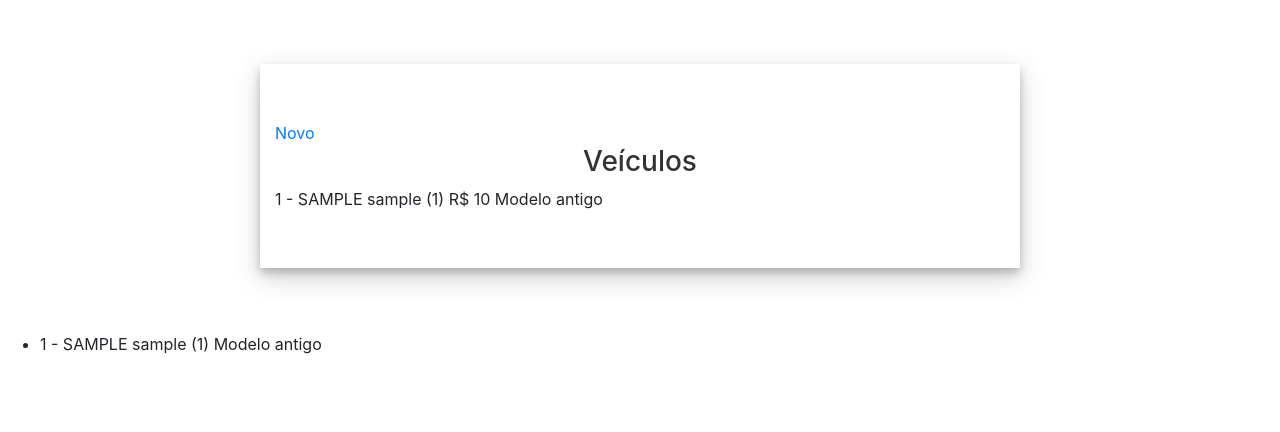
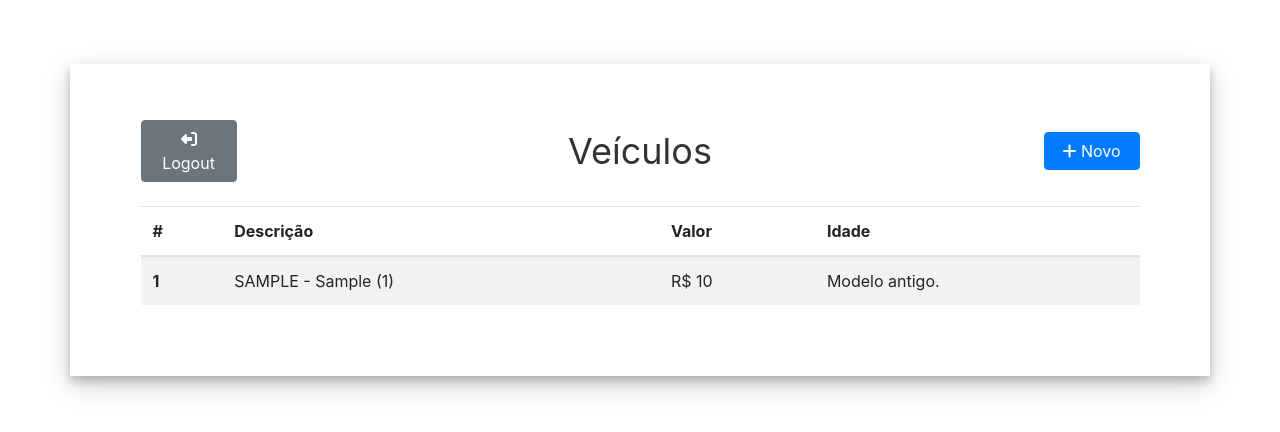
Before and after one commit to PedHC/ProgramacaoComercial, a Django app: page /veiculos/ in a window 1280 px wide. Shown: the top 432 px of the page. Run offline with Django 3.2, Linux system fonts and the light colour scheme; tables that the repository leaves empty hold one stand-in row (values such as "Sample post"); some libraries are stand-ins or nearby versions.

Commit message:
Estilizaçao Lista-Veiculos e Novo e Links entre as views

```diff
--- a/sistema/settings.py
+++ b/sistema/settings.py
@@ -31,6 +31,7 @@ ALLOWED_HOSTS = []
 # Application definition
 
 INSTALLED_APPS = [
+    'bootstrapform',
     'veiculos.apps.VeiculosConfig',
     'django.contrib.admin',
     'django.contrib.auth',
--- a/sistema/views.py
+++ b/sistema/views.py
@@ -25,6 +25,6 @@ class Autentificacao(View):
         if user is not None:
             if user.is_active:
                 login(request,user)
-                return redirect('/veiculos')
+                return redirect('veiculos/')
             return render(request, 'autentificacao.html', {'mensagem':'usuario inativo'})
         return render(request, 'autentificacao.html', {'mensagem':'Usuario ou senha incorreto'})
--- a/static/css/main.css
+++ b/static/css/main.css
@@ -1,3 +1,6 @@
+.content{
+    margin: 200px;
+}
 .login-container{
     margin-top: 5%;
     margin-bottom: 5%;
@@ -33,8 +36,7 @@
 }
 
 .veiculo-container{
-    margin-top: 5%;
-    margin-bottom: 5%;
+    margin: 5% 0 5% 0;
 }
 
 .veiculo-container list{
@@ -45,7 +47,49 @@
     padding: 5%;
     box-shadow: 0 5px 8px 0 rgba(0, 0, 0, 0.2), 0 9px 26px 0 rgba(0, 0, 0, 0.19);
 }
-.veiculo-list h3{
+.veiculo-list .veiculo-title{
     text-align: center;
+    font-size: 36px;
     color: #333;
 }
+
+.veiculo-list row{
+    border: solid 3px #333;
+    border-radius: 5%;
+}
+
+
+.btn-custom{
+    width: 96px !important;
+}
+
+.desc{
+    text-align: left;
+    margin:auto;
+    width: 50%;
+}
+
+.header{
+    border: 2px solid ;
+    border-color: #0092cc93;
+    border-radius: 5px;
+    background-color: #cfcfcf50;
+    margin-bottom: 5px;
+    font-size: 20px;
+    padding: 1px;
+}
+.veiculo-item{
+    border: 1px solid;
+    border-radius: 5px;
+    border-color: #0092cc93;
+    margin-bottom: 3px;
+    padding: 1px;
+}
+
+.veiculo-item-data{
+    border-right: 1px solid #0092cc93;
+}
+
+.novo-veiculo{
+    font-size: 32px !important;
+}
--- a/templates/veiculos/listar.html
+++ b/templates/veiculos/listar.html
@@ -7,41 +7,56 @@
         <link rel="stylesheet" href="{% static 'css/main.css' %}">
         <link rel="stylesheet" href="{% static 'css/bootstrap.min.css' %}">
         <script src="{% static 'js/bootstrap.min.js' %}"></script>
+        <script src="https://kit.fontawesome.com/5bdda5df61.js" crossorigin="anonymous"></script>
     </head>
     <body>
         <div class="container veiculo-container">
-            <div class="row justify-content-center">
-                <div class="col-md-8 align-self-center veiculo-list">
-                    <a href="/veiculos/novo">Novo</a>
-                    <h3>Veículos</h3>
-                    <div class="row">
-                    {% for veiculo in lista_veiculos %}
-                        <div class="col-md-12">
-                            {{ forloop.counter }} - {{ veiculo.marca | upper  }} {{ veiculo.modelo | lower}} ({{veiculo.ano_fabricacao}})
-                            R$ {{veiculo.valor}}
-                            {% if veiculo.ano_fabricacao <= 2015%}
-                            Modelo antigo
-                            {% endif %}
+            <div class="row align-items-center veiculo-list">
+                <div class="col-md-12">
+                    <div class="row align-items-center justify-conten-between mb-4">
+                        <div class="col-md-2">
+                            <a href="/" class="btn btn-secondary btn-custom"><i class="fas fa-sign-out-alt fa-flip-horizontal"></i> Logout</a>
                         </div>
-                        {% empty %}
-                        <li>Nenhum veiculo cadastrado até o momento</li>
-                    {% endfor %}
+                        <div class="col-md-8 veiculo-title">
+                            Veículos
+                        </div>
+                        <div class="col-md-2 text-right">
+                            <a href="/veiculos/novo" class="btn btn-primary btn-custom"><i class="fas fa-plus"></i> Novo</a>
+                        </div>
                     </div>
+                </div>
+                <div class="col-md-12">
+                    <table class="table table-striped">
+                        <thead>
+                            <th>#</th>
+                            <th>Descrição</th>
+                            <th>Valor</th>
+                            <th>Idade</th>
+                        </thead>
+                        <tbody>
+                            {% for veiculo in lista_veiculos %}
+                            <tr>
+                                <th scope="col">{{ forloop.counter }}</th>
+                                <td>{{ veiculo.marca | upper  }} - {{ veiculo.modelo | title}} ({{veiculo.ano_fabricacao}})</td>
+                                <td>R$ {{veiculo.valor}}</td>
+                                <td>
+                                    {% if veiculo.ano_fabricacao <= 2015%}
+                                        Modelo antigo.
+                                    {% else %}
+                                        Modelo novo.
+                                    {% endif %}
+                                </td>
+                            </tr>
+                            {% empty %}
+                            <tr>
+                                <td colspan="4">Nenhum veiculo cadastrado até o momento</td>
+                            </tr>
+                            {% endfor %}
+                        </tbody>
+                    </table>
+
                 </div>
             </div>
         </div>
-        <ul>
-            {% for veiculo in lista_veiculos %}
-            <li>
-                {{ forloop.counter }} - {{ veiculo.marca | upper  }} {{ veiculo.modelo | lower}} ({{veiculo.ano_fabricacao}})
-                {% if veiculo.ano_fabricacao <= 2015%}
-                Modelo antigo
-                {% endif %}
-            </li>
-
-            {% empty %}
-            <li>Nenhum veiculo cadastrado até o momento</li>
-            {% endfor %}
-        </ul>
     </body>
 </html>
--- a/veiculos/forms.py
+++ b/veiculos/forms.py
@@ -8,3 +8,8 @@ class FormularioVeiculo(forms.ModelForm):
     class Meta:
         model = Veiculo
         exclude = []
+
+    def __init__(self, *args, **kwargs):
+        super().__init__(*args, **kwargs)
+        for campo in self.fields:
+            self.fields[campo].widget.attrs.update({'class':'form-control'})
--- a/veiculos/models.py
+++ b/veiculos/models.py
@@ -4,10 +4,10 @@ from django.db import models
 class Veiculo(models.Model):
     marca = models.CharField(max_length=100)
     modelo = models.CharField(max_length=100)
-    ano_fabricacao = models.IntegerField()
-    modelo_fabricacao = models.IntegerField()
+    ano_fabricacao = models.PositiveIntegerField(default=2000)
+    modelo_fabricacao = models.PositiveIntegerField(default=2000)
 
-    valor = models.IntegerField(default=10000)
+    valor = models.PositiveIntegerField(default=10000)
 
     combustivel = models.SmallIntegerField(choices=[(1,'ETANOl'),(2,'FLEX'),(3,'GASOLINA')])
 
```
Also changed, not shown: templates/veiculos/novo.html (+45 -7 lines), veiculos/migrations/0003_auto_20201130_1037.py (added).
